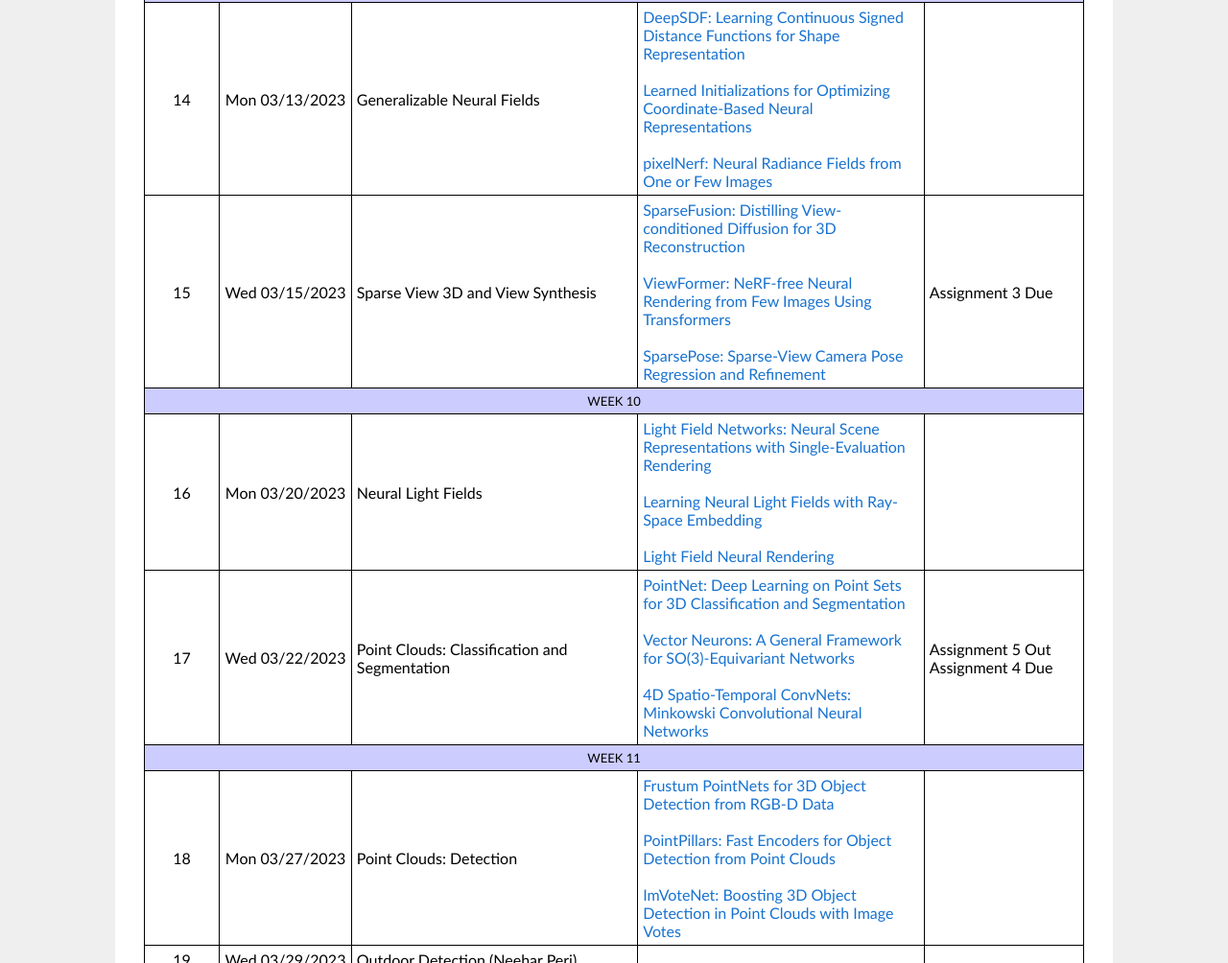
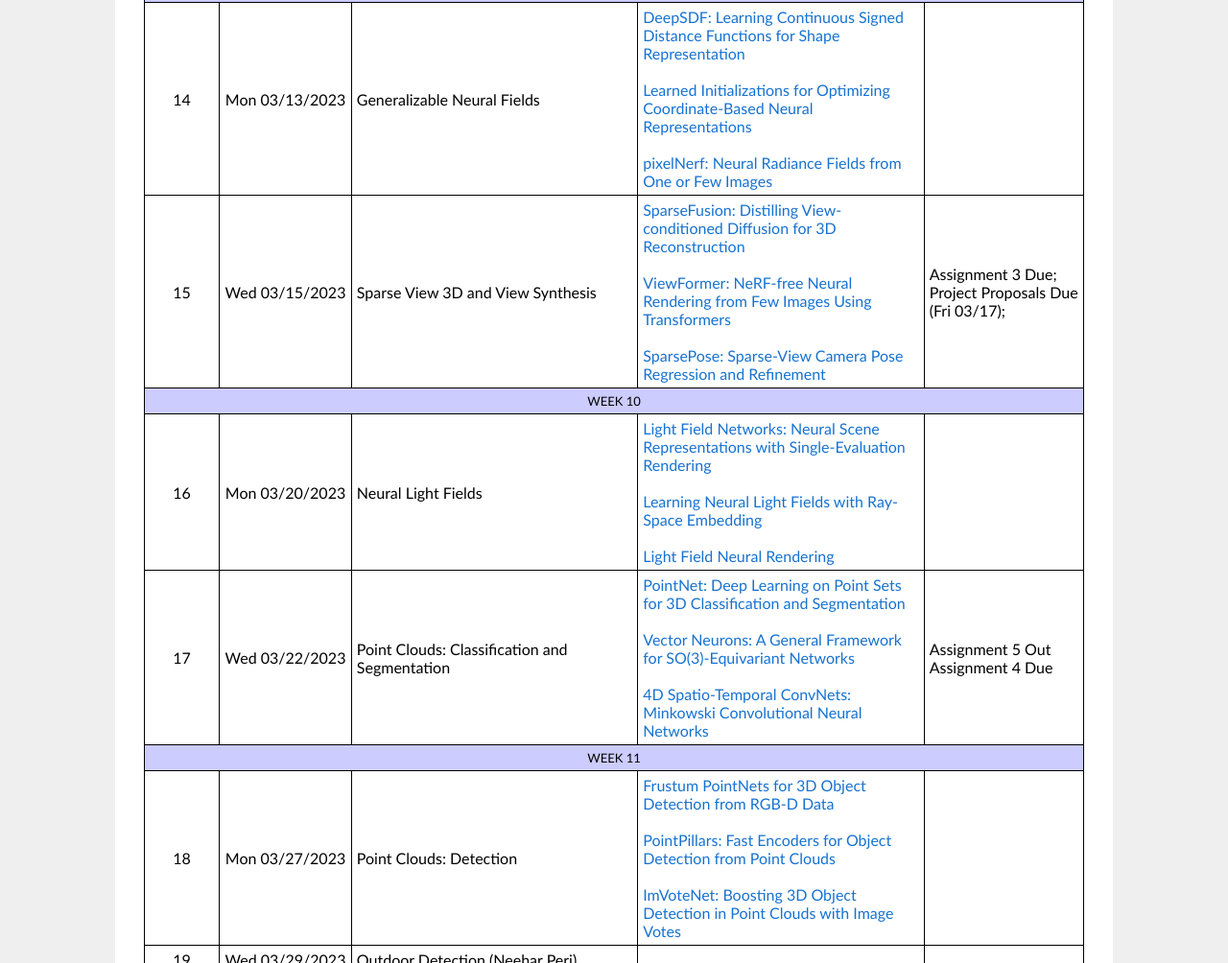
Before and after one commit to learning3d/learning3d.github.io, a plain HTML site: page pages/schedule.html in a window 1280 px wide. Shown: the part 2109-3113 px from the top of the page at 96% size. Drawn offline with Linux system fonts and the light colour scheme.

Commit message:
Update schedule.html

```diff
--- a/pages/schedule.html
+++ b/pages/schedule.html
@@ -299,7 +299,7 @@
 
                 </td>
                 <td align="left">
-                    Assignment 3 Due
+                    Assignment 3 Due; Project Proposals Due (Fri 03/17);
                 </td>
             </tr>
 
```
